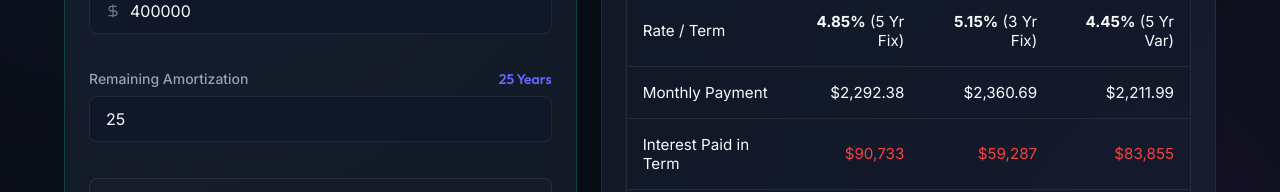
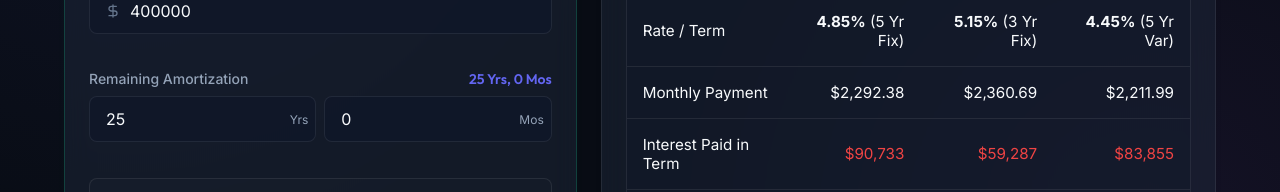
Before and after one commit to michaelsanford/Mortimer, a React (Vite) app: page / in a window 1280 px wide. Both pictures are taken after a click on the button "Rates Comparer". Shown: the part 412-604 px from the top of the page. Built offline with nearby package versions, Linux system fonts and the light colour scheme.

Commit message:
feat(rate-comparer): add months input support for renewal and refinance remaining amortization

```diff
--- a/src/components/RateComparer.tsx
+++ b/src/components/RateComparer.tsx
@@ -107,8 +107,11 @@ export const RateComparer: React.FC<RateComparerProps> = ({ profile, onSaveProfi
   const [renewalBalance, setRenewalBalance] = useState<number>(() => {
     return profile?.renewalBalance || defaultBalance;
   });
-  const [renewalAmortization, setRenewalAmortization] = useState<number>(() => {
-    return profile?.renewalAmortization || defaultAmortization;
+  const [renewalAmortizationYears, setRenewalAmortizationYears] = useState<number>(() => {
+    return profile?.renewalAmortizationYears || defaultAmortization;
+  });
+  const [renewalAmortizationMonths, setRenewalAmortizationMonths] = useState<number>(() => {
+    return profile?.renewalAmortizationMonths !== undefined ? profile.renewalAmortizationMonths : (profile?.amortizationMonths || 0);
   });
 
   const [offers, setOffers] = useState<Offer[]>(() => {
@@ -154,8 +157,11 @@ export const RateComparer: React.FC<RateComparerProps> = ({ profile, onSaveProfi
     if (profile?.refinanceRemainingTerm !== undefined) return profile.refinanceRemainingTerm;
     return profile?.maturityDate ? calculateRemainingMonths(profile.maturityDate) : 36;
   });
-  const [refinanceAmortization, setRefinanceAmortization] = useState<number>(() => {
-    return profile?.refinanceAmortization || defaultAmortization;
+  const [refinanceAmortizationYears, setRefinanceAmortizationYears] = useState<number>(() => {
+    return profile?.refinanceAmortizationYears || defaultAmortization;
+  });
+  const [refinanceAmortizationMonths, setRefinanceAmortizationMonths] = useState<number>(() => {
+    return profile?.refinanceAmortizationMonths !== undefined ? profile.refinanceAmortizationMonths : (profile?.amortizationMonths || 0);
   });
   const [refinanceNewRate, setRefinanceNewRate] = useState<number>(() => {
     return profile?.refinanceNewRate || 4.49;
@@ -177,11 +183,13 @@ export const RateComparer: React.FC<RateComparerProps> = ({ profile, onSaveProfi
     const offersChanged = JSON.stringify(offers) !== JSON.stringify(profile.offers);
     const othersChanged =
       renewalBalance !== profile.renewalBalance ||
-      renewalAmortization !== profile.renewalAmortization ||
+      renewalAmortizationYears !== profile.renewalAmortizationYears ||
+      renewalAmortizationMonths !== profile.renewalAmortizationMonths ||
       refinanceBalance !== profile.refinanceBalance ||
       refinanceCurrentRate !== profile.refinanceCurrentRate ||
       refinanceRemainingTerm !== profile.refinanceRemainingTerm ||
-      refinanceAmortization !== profile.refinanceAmortization ||
+      refinanceAmortizationYears !== profile.refinanceAmortizationYears ||
+      refinanceAmortizationMonths !== profile.refinanceAmortizationMonths ||
       refinanceNewRate !== profile.refinanceNewRate ||
       refinancePenaltyType !== profile.refinancePenaltyType ||
       refinanceCustomPenalty !== profile.refinanceCustomPenalty ||
@@ -199,11 +207,13 @@ export const RateComparer: React.FC<RateComparerProps> = ({ profile, onSaveProfi
         ...profile,
         offers,
         renewalBalance,
-        renewalAmortization,
+        renewalAmortizationYears,
+        renewalAmortizationMonths,
         refinanceBalance,
         refinanceCurrentRate,
         refinanceRemainingTerm,
-        refinanceAmortization,
+        refinanceAmortizationYears,
+        refinanceAmortizationMonths,
         refinanceNewRate,
         refinancePenaltyType,
         refinanceCustomPenalty,
@@ -219,11 +229,13 @@ export const RateComparer: React.FC<RateComparerProps> = ({ profile, onSaveProfi
   }, [
     offers,
     renewalBalance,
-    renewalAmortization,
+    renewalAmortizationYears,
+    renewalAmortizationMonths,
     refinanceBalance,
     refinanceCurrentRate,
     refinanceRemainingTerm,
-    refinanceAmortization,
+    refinanceAmortizationYears,
+    refinanceAmortizationMonths,
     refinanceNewRate,
     refinancePenaltyType,
     refinanceCustomPenalty,
@@ -234,6 +246,8 @@ export const RateComparer: React.FC<RateComparerProps> = ({ profile, onSaveProfi
 
   // 1. Renewal calculations
   const renewalResults = useMemo(() => {
+    const renewalAmortization = renewalAmortizationYears + renewalAmortizationMonths / 12;
+
     // Helper to calculate term details
     const getTermDetails = (rate: number, termYears: number, type: 'fixed' | 'variable') => {
       const compounding = type === 'variable' ? 'monthly' : 'semi_annual';
@@ -267,7 +281,7 @@ export const RateComparer: React.FC<RateComparerProps> = ({ profile, onSaveProfi
       ...o,
       results: getTermDetails(o.rate, o.term, o.type)
     }));
-  }, [renewalBalance, renewalAmortization, offers]);
+  }, [renewalBalance, renewalAmortizationYears, renewalAmortizationMonths, offers]);
 
   // 2. Refinance calculations
   const refinanceResults = useMemo(() => {
@@ -275,13 +289,13 @@ export const RateComparer: React.FC<RateComparerProps> = ({ profile, onSaveProfi
       currentBalance: refinanceBalance,
       currentRate: refinanceCurrentRate,
       remainingTermMonths: refinanceRemainingTerm,
-      remainingAmortizationYears: refinanceAmortization,
+      remainingAmortizationYears: refinanceAmortizationYears + refinanceAmortizationMonths / 12,
       prepaymentPenaltyType: refinancePenaltyType,
       customPenaltyAmount: refinanceCustomPenalty,
       newRate: refinanceNewRate,
       refinanceFees
     });
-  }, [refinanceBalance, refinanceCurrentRate, refinanceRemainingTerm, refinanceAmortization, refinancePenaltyType, refinanceCustomPenalty, refinanceNewRate, refinanceFees]);
+  }, [refinanceBalance, refinanceCurrentRate, refinanceRemainingTerm, refinanceAmortizationYears, refinanceAmortizationMonths, refinancePenaltyType, refinanceCustomPenalty, refinanceNewRate, refinanceFees]);
 
   // Renewal Chart Data
   const renewalChartData = {
@@ -441,15 +455,31 @@ export const RateComparer: React.FC<RateComparerProps> = ({ profile, onSaveProfi
             <div className="form-group">
               <label className="form-label">
                 <span>Remaining Amortization</span>
-                <span className="form-label-val">{renewalAmortization} Years</span>
+                <span className="form-label-val">{renewalAmortizationYears} Yrs, {renewalAmortizationMonths} Mos</span>
               </label>
-              <div className="form-input-wrapper">
-                <input
-                  type="number"
-                  className="form-input"
-                  value={renewalAmortization}
-                  onChange={(e) => setRenewalAmortization(Math.max(1, Math.min(30, parseInt(e.target.value) || 25)))}
-                />
+              <div className="flex gap-2">
+                <div className="form-input-wrapper w-full" style={{ position: 'relative' }}>
+                  <input
+                    type="number"
+                    className="form-input"
+                    value={renewalAmortizationYears}
+                    onChange={(e) => setRenewalAmortizationYears(Math.max(1, Math.min(30, parseInt(e.target.value) || 25)))}
+                    placeholder="Years"
+                    style={{ paddingRight: '2rem' }}
+                  />
+                  <span style={{ fontSize: '0.75rem', color: 'var(--text-secondary)', position: 'absolute', right: '0.5rem', top: '50%', transform: 'translateY(-50%)', pointerEvents: 'none' }}>Yrs</span>
+                </div>
+                <div className="form-input-wrapper w-full" style={{ position: 'relative' }}>
+                  <input
+                    type="number"
+                    className="form-input"
+                    value={renewalAmortizationMonths}
+                    onChange={(e) => setRenewalAmortizationMonths(Math.max(0, Math.min(11, parseInt(e.target.value) || 0)))}
+                    placeholder="Months"
+                    style={{ paddingRight: '2.2rem' }}
+                  />
+                  <span style={{ fontSize: '0.75rem', color: 'var(--text-secondary)', position: 'absolute', right: '0.5rem', top: '50%', transform: 'translateY(-50%)', pointerEvents: 'none' }}>Mos</span>
+                </div>
               </div>
             </div>
 
@@ -679,8 +709,31 @@ export const RateComparer: React.FC<RateComparerProps> = ({ profile, onSaveProfi
                   <input type="number" step="0.01" className="form-input" value={refinanceCurrentRate} onChange={(e) => setRefinanceCurrentRate(parseFloat(e.target.value) || 0)} />
                 </div>
                 <div className="form-group w-full" style={{ marginBottom: 0 }}>
-                  <label className="form-label" style={{ fontSize: '0.8rem' }}>Amortization Left (Yrs)</label>
-                  <input type="number" className="form-input" value={refinanceAmortization} onChange={(e) => setRefinanceAmortization(Math.max(1, parseInt(e.target.value) || 20))} />
+                  <label className="form-label" style={{ fontSize: '0.8rem' }}>Amortization Left</label>
+                  <div className="flex gap-2">
+                    <div className="form-input-wrapper w-full" style={{ position: 'relative' }}>
+                      <input
+                        type="number"
+                        className="form-input"
+                        value={refinanceAmortizationYears}
+                        onChange={(e) => setRefinanceAmortizationYears(Math.max(1, Math.min(30, parseInt(e.target.value) || 20)))}
+                        placeholder="Yrs"
+                        style={{ paddingRight: '1.8rem', fontSize: '0.85rem' }}
+                      />
+                      <span style={{ fontSize: '0.65rem', color: 'var(--text-secondary)', position: 'absolute', right: '0.4rem', top: '50%', transform: 'translateY(-50%)', pointerEvents: 'none' }}>Yrs</span>
+                    </div>
+                    <div className="form-input-wrapper w-full" style={{ position: 'relative' }}>
+                      <input
+                        type="number"
+                        className="form-input"
+                        value={refinanceAmortizationMonths}
+                        onChange={(e) => setRefinanceAmortizationMonths(Math.max(0, Math.min(11, parseInt(e.target.value) || 0)))}
+                        placeholder="Mos"
+                        style={{ paddingRight: '2rem', fontSize: '0.85rem' }}
+                      />
+                      <span style={{ fontSize: '0.65rem', color: 'var(--text-secondary)', position: 'absolute', right: '0.4rem', top: '50%', transform: 'translateY(-50%)', pointerEvents: 'none' }}>Mos</span>
+                    </div>
+                  </div>
                 </div>
               </div>
 
--- a/src/utils/mortgageMath.ts
+++ b/src/utils/mortgageMath.ts
@@ -17,11 +17,13 @@ export interface MortgageInputs {
   // Rate Comparer Persistence
   offers?: any[];
   renewalBalance?: number;
-  renewalAmortization?: number;
+  renewalAmortizationYears?: number;
+  renewalAmortizationMonths?: number;
   refinanceBalance?: number;
   refinanceCurrentRate?: number;
   refinanceRemainingTerm?: number;
-  refinanceAmortization?: number;
+  refinanceAmortizationYears?: number;
+  refinanceAmortizationMonths?: number;
   refinanceNewRate?: number;
   refinancePenaltyType?: 'three_months_interest' | 'ird' | 'custom';
   refinanceCustomPenalty?: number;
```
